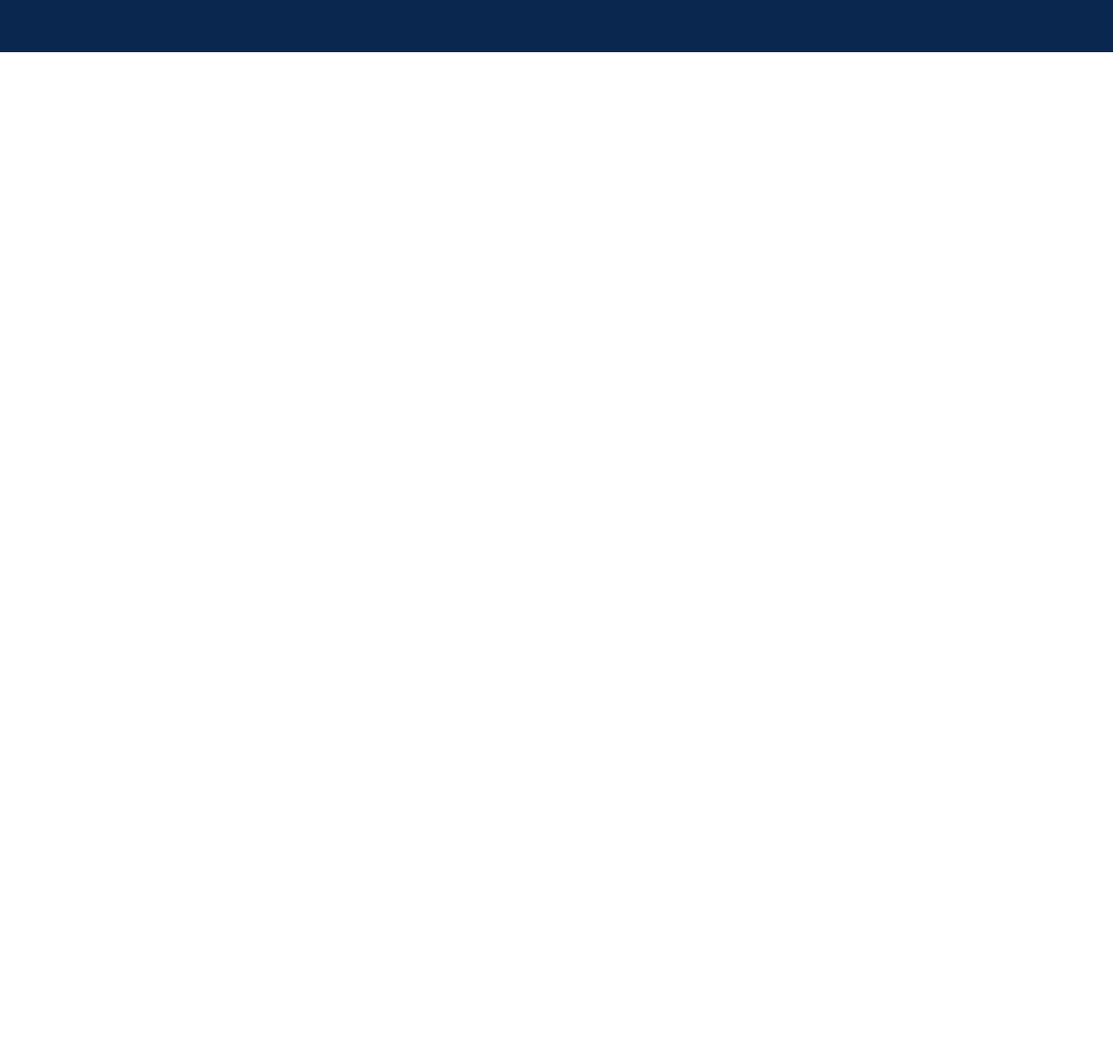
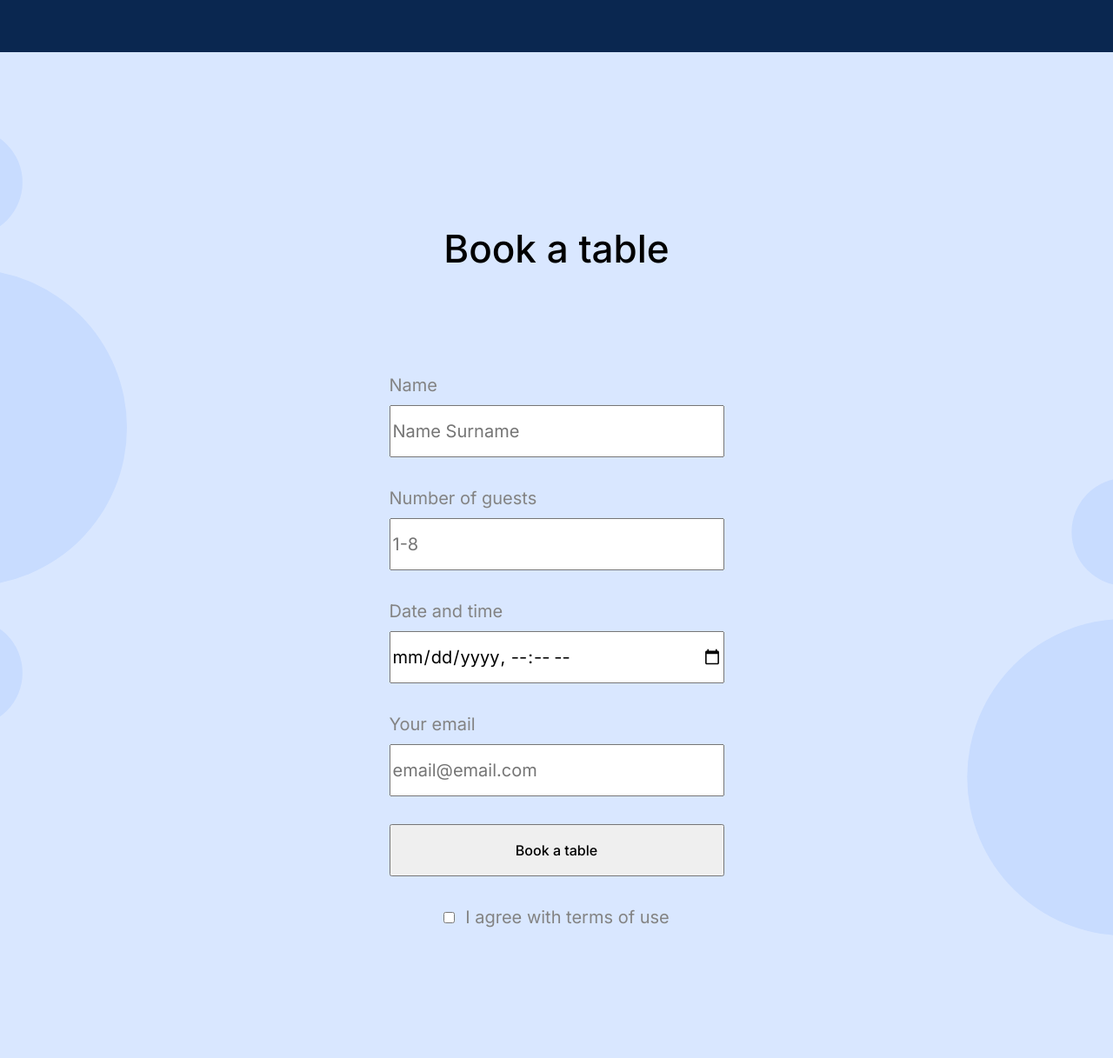
Before and after one commit to MrPanMan/se_project_coffeeshop, a plain HTML site: page index.html in a window 1280 px wide. Shown: the part 1960-3177 px from the top of the page at 87% size. Before the commit the page ends 2020 px from the top, so only its background shows below. Drawn offline with Linux system fonts and the light colour scheme; files whose address does not match are found by name.

Commit message:
Reservation

```diff
--- a/index.html
+++ b/index.html
@@ -91,7 +91,46 @@
             </div>
           </div>
         </section>
-        <section class="reservation" id="reservation"></section>
+        <section class="reservation" id="reservation">
+          <h2 class="reservation__title">Book a table</h2>
+          <form action="" class="reservation__form form">
+            <fieldset class="form__fieldset">
+              <label for="" class="form__label">
+                Name<input
+                  type="text"
+                  class="form__input"
+                  placeholder="Name Surname"
+                />
+              </label>
+              <label for="" class="form__label">
+                Number of guests<input
+                  type="text"
+                  class="form__input"
+                  placeholder="1-8"
+                />
+              </label>
+              <label for="" class="form__label">
+                Date and time<input type="datetime-local" class="form__input" />
+              </label>
+              <label for="" class="form__label">
+                Your email<input
+                  type="email"
+                  class="form__input"
+                  placeholder="email@email.com"
+                />
+              </label>
+              <button class="form__button">Book a table</button>
+              <div class="checkbox__container">
+                <label for="" class="form__label"
+                  ><input
+                    type="checkbox"
+                    class="form__checkbox-form__checkbox_type_checkbox"
+                  />I agree with terms of use</label
+                >
+              </div>
+            </fieldset>
+          </form>
+        </section>
         <section class="menu" id="menu"></section>
         <section class="about" id="about"></section>
       </main>
--- a/pages/index.css
+++ b/pages/index.css
@@ -178,3 +178,87 @@
   line-height: 30px;
   color: #ffffff;
 }
+
+.reservation {
+  background-color: #d9e7ff;
+  background-image: url("file:///C:/Users/jonwa/projects/se_project_coffeeshop/images/background_reservation.svg");
+  background-repeat: no-repeat;
+  background-position: center;
+  background-size: cover;
+}
+
+.reservation__form {
+  margin: auto;
+}
+
+.form {
+  max-width: 385px;
+}
+
+.form__fieldset {
+  padding: 0;
+  margin: 0;
+  border: none;
+}
+
+.form__input {
+  display: block;
+  width: 100%;
+  box-sizing: border-box;
+  margin-top: 8px;
+  max-width: 385px;
+  height: 60px;
+}
+
+.form__label {
+  margin-bottom: 32px;
+  display: block;
+  font-family: Inter;
+  font-style: normal;
+  font-weight: normal;
+  font-size: 20px;
+  line-height: 30px;
+  color: #838383;
+}
+
+.form__label_type_checkbox {
+  display: flex;
+  justify-content: center;
+}
+
+.form__button {
+  width: 100%;
+  margin-bottom: 32px;
+  height: 60px;
+  font-family: Inter;
+  font-style: normal;
+  font-weight: 500;
+  font-size: 16px;
+  line-height: 20px;
+}
+
+.reservation {
+  padding: 100px 0 120px;
+}
+
+.reservation__title {
+  padding: 0 0 80px;
+  display: flex;
+  justify-content: center;
+  margin-top: 100px;
+  font-family: Inter;
+  font-style: normal;
+  font-weight: 500;
+  font-size: 44px;
+  line-height: 52px;
+}
+
+.form__checkbox-form__checkbox_type_checkbox {
+  margin-bottom: 120px;
+  margin-right: 12px;
+}
+
+.checkbox__container {
+  display: flex;
+  justify-content: center;
+}
```
Also changed, not shown: 1 other file.
